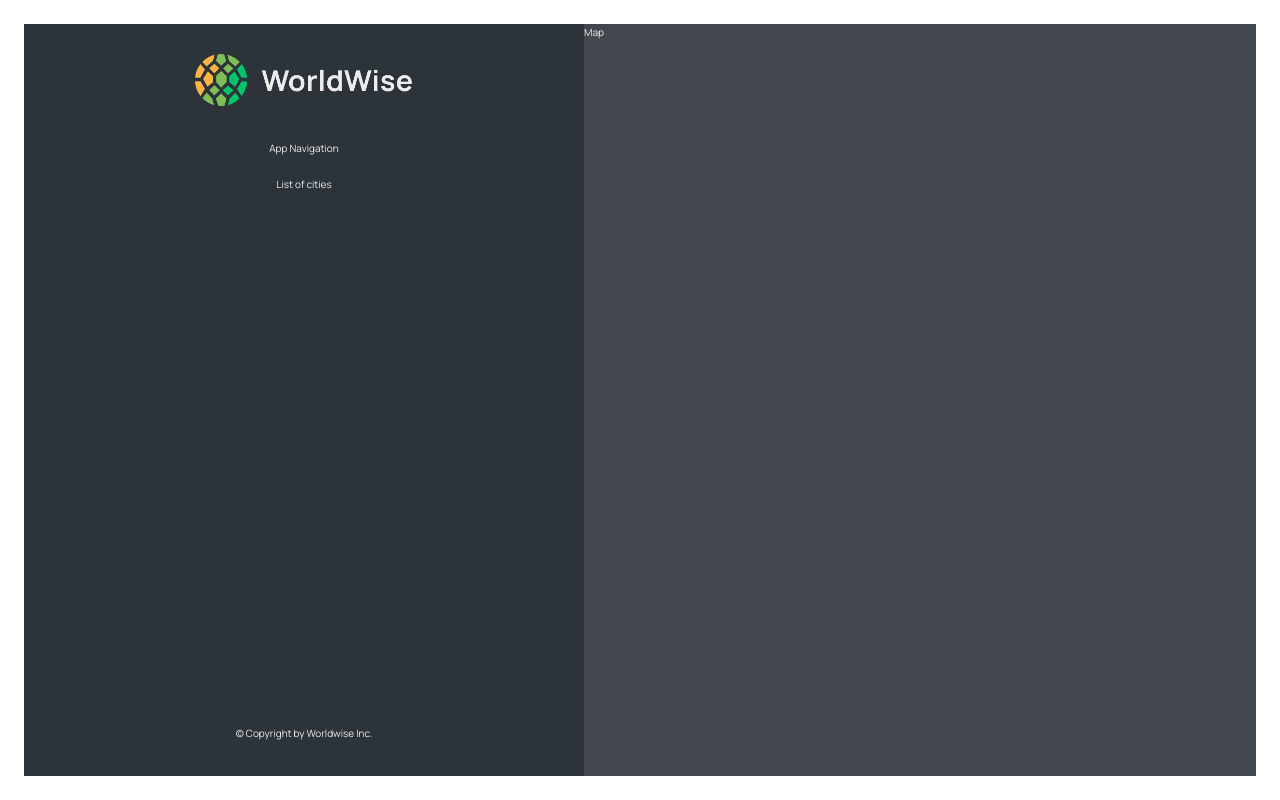
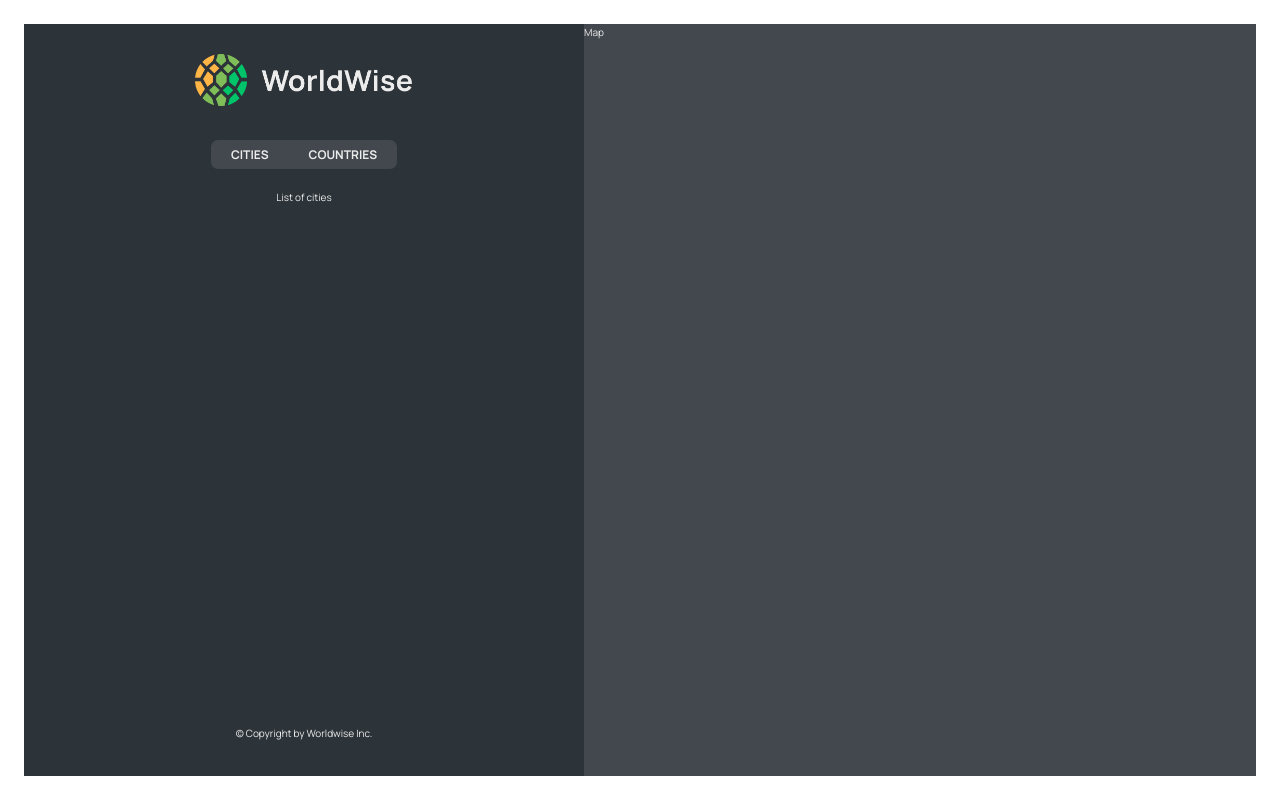
Before and after one commit to prudv13/worldwise, a React (Vite) app: page /app in a window 1280 px wide. Built offline with nearby package versions, Linux system fonts and the light colour scheme.

Commit message:
nested routes and index route

```diff
--- a/src/App.jsx
+++ b/src/App.jsx
@@ -2,21 +2,27 @@
 import { Route, Routes } from 'react-router-dom';
 import Product from './pages/Product';
 import Pricing from './pages/Pricing';
-import Home from './pages/Homepage';
 import PageNotFound from './pages/PageNotFound';
 import AppLayout from './pages/AppLayout';
 import Login from './pages/Login';
+import Homepage from './pages/Homepage';
 
 const App = () => {
   return (
     <div>
       <Routes>
-        <Route path='/' element={<Home />} />
+        <Route index element={<Homepage />} />
         <Route path='pricing' element={<Pricing />} />
         <Route path='product' element={<Product />} />
         <Route path='login' element={<Login />} />
 
-        <Route path='app' element={<AppLayout />} />
+        <Route path='app' element={<AppLayout />}>
+          <Route index element={<p>List of cities</p>} />
+          <Route path='cities' element={<p>List of cities</p>} />
+          <Route path='countries' element={<p>Countries</p>} />
+          <Route path='form' element={<p>Form</p>} />
+        </Route>
+
         <Route path='*' element={<PageNotFound />} />
       </Routes>
     </div>
--- a/src/components/AppNav.jsx
+++ b/src/components/AppNav.jsx
@@ -1,9 +1,19 @@
 import React from 'react'
 import styles from './AppNav.module.css';
+import { NavLink } from 'react-router-dom';
 
 const AppNav = () => {
   return (
-    <nav className={styles.nav}>App Navigation</nav>
+    <nav className={styles.nav}>
+      <ul>
+        <li>
+          <NavLink to='cities'>Cities</NavLink>
+        </li>
+        <li>
+        <NavLink to='countries'>Countries</NavLink>
+      </li>
+      </ul>
+    </nav>
   )
 }
 
--- a/src/components/Sidebar.jsx
+++ b/src/components/Sidebar.jsx
@@ -2,6 +2,7 @@
 import styles from './Sidebar.module.css'
 import Logo from './Logo';
 import AppNav from './AppNav';
+import { Outlet } from 'react-router-dom';
 
 const Sidebar = () => {
   return (
@@ -9,7 +10,7 @@
         <Logo />
         <AppNav />
 
-        <p>List of cities</p>
+        <Outlet />
         <footer className={styles.footer}>
             <p className='styles.copyright'>
                 &copy; Copyright {new Date().getFullYear} by Worldwise Inc.
```
